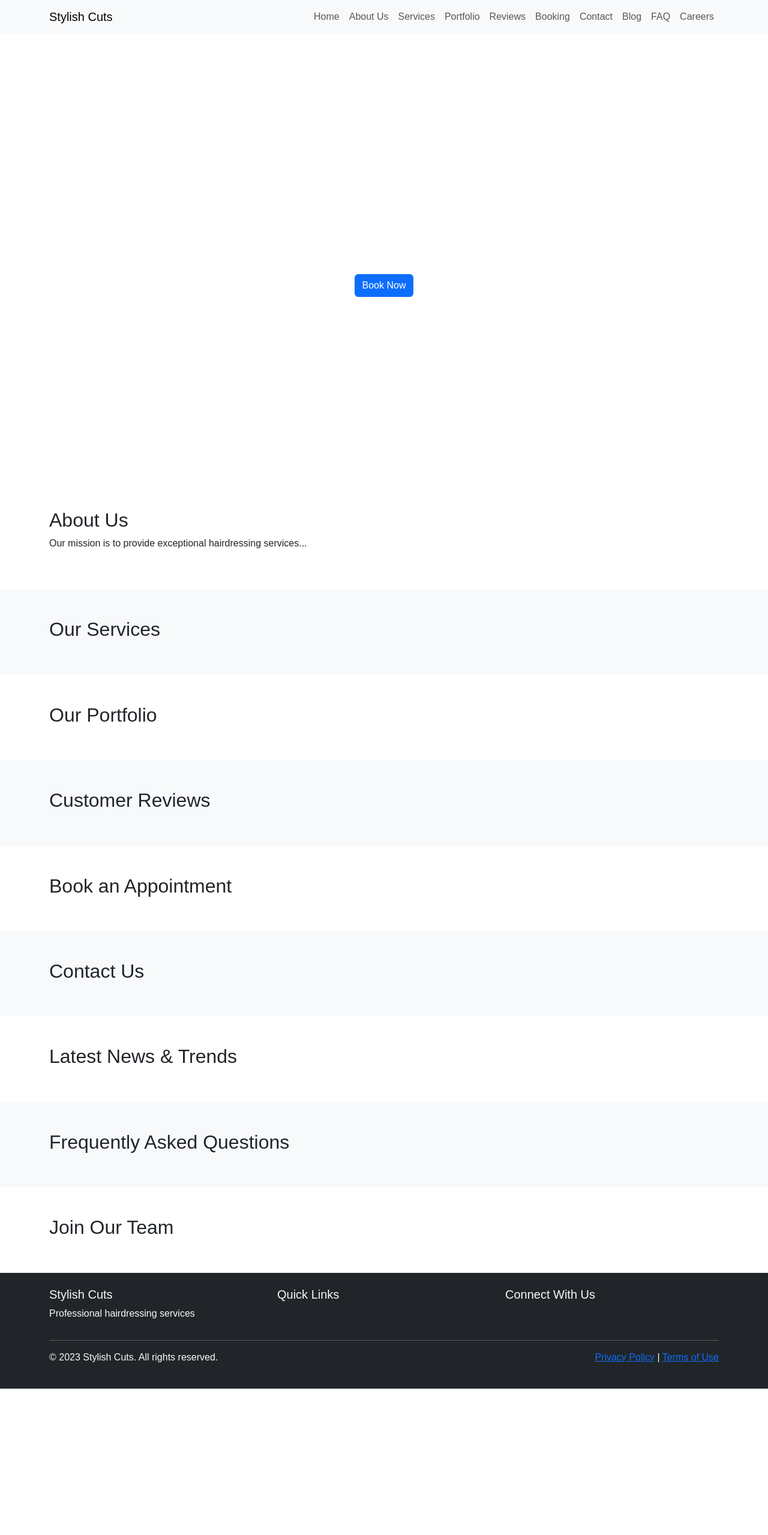
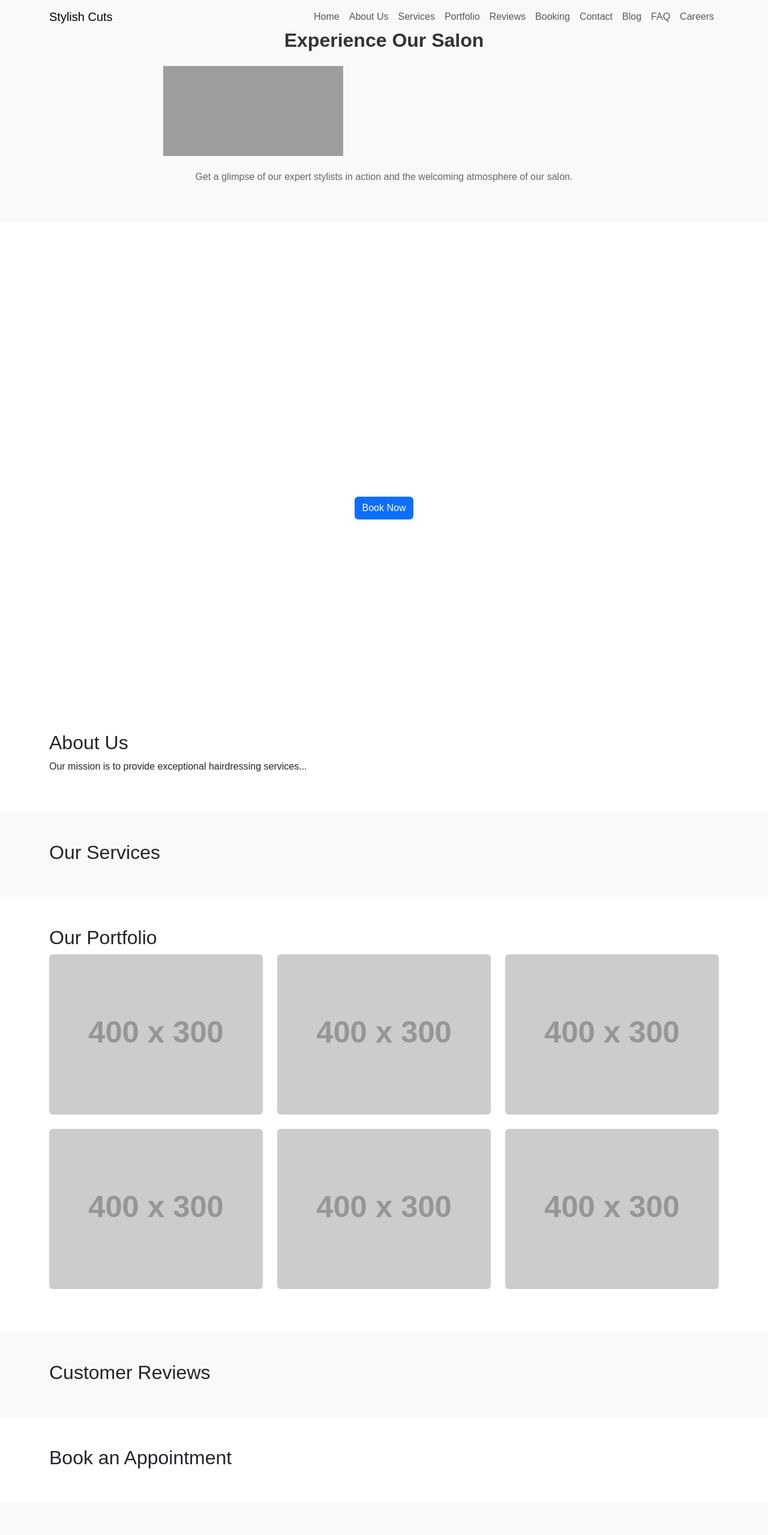
Before and after one commit to Surftrader/jl-studio, a plain HTML site: page index.html in a window 1280 px wide. Shown: the top 2559 px of the page at 60% size. Before the commit the page ends 2315 px from the top, so only its background shows below. Drawn offline with nearby package versions, Linux system fonts and the light colour scheme; some packages are replaced by stand-ins of ours; grey boxes are pictures that could not be loaded; placeholder pictures from the web are drawn by us.

Commit message:
add map and video

```diff
--- a/index.html
+++ b/index.html
@@ -8,6 +8,7 @@
     <link href="https://cdn.jsdelivr.net/npm/bootstrap@5.3.0-alpha1/dist/css/bootstrap.min.css" rel="stylesheet">
     <link href="https://cdnjs.cloudflare.com/ajax/libs/font-awesome/6.0.0-beta3/css/all.min.css" rel="stylesheet">
     <link href="styles.css" rel="stylesheet">
+    <link rel="stylesheet" href="https://unpkg.com/leaflet@1.7.1/dist/leaflet.css" />
 </head>
 
 <body>
@@ -36,6 +37,23 @@
             </div>
         </nav>
     </header>
+
+    <!-- New Video Section -->
+    <section id="promo-video" class="py-5">
+        <div class="container">
+            <h2 class="text-center mb-4">Experience Our Salon</h2>
+            <div class="row justify-content-center">
+                <div class="col-lg-8">
+                    <div class="embed-responsive embed-responsive-16by9">
+                        <iframe class="embed-responsive-item" src="https://www.youtube.com/embed/dQw4w9WgXcQ"
+                            allowfullscreen></iframe>
+                    </div>
+                </div>
+            </div>
+            <p class="text-center mt-3">Get a glimpse of our expert stylists in action and the welcoming atmosphere of
+                our salon.</p>
+        </div>
+    </section>
 
     <main>
         <section id="home" class="hero">
@@ -68,6 +86,30 @@
                 <h2>Our Portfolio</h2>
                 <div class="row" id="portfolio-gallery">
                     <!-- Add portfolio images here -->
+                    <div class="col-md-4 mb-4">
+                        <img src="https://via.placeholder.com/400x300.jpg?text=Elegant+Updo" alt="Elegant Updo"
+                            class="img-fluid rounded">
+                    </div>
+                    <div class="col-md-4 mb-4">
+                        <img src="https://via.placeholder.com/400x300.jpg?text=Modern+Bob+Cut" alt="Modern Bob Cut"
+                            class="img-fluid rounded">
+                    </div>
+                    <div class="col-md-4 mb-4">
+                        <img src="https://via.placeholder.com/400x300.jpg?text=Vibrant+Color+Transformation"
+                            alt="Vibrant Color Transformation" class="img-fluid rounded">
+                    </div>
+                    <div class="col-md-4 mb-4">
+                        <img src="https://via.placeholder.com/400x300.jpg?text=Classic+Men's+Cut"
+                            alt="Classic Men's Cut" class="img-fluid rounded">
+                    </div>
+                    <div class="col-md-4 mb-4">
+                        <img src="https://via.placeholder.com/400x300.jpg?text=Beachy+Waves" alt="Beachy Waves"
+                            class="img-fluid rounded">
+                    </div>
+                    <div class="col-md-4 mb-4">
+                        <img src="https://via.placeholder.com/400x300.jpg?text=Bridal+Hairstyle" alt="Bridal Hairstyle"
+                            class="img-fluid rounded">
+                    </div>
                 </div>
             </div>
         </section>
@@ -94,10 +136,14 @@
                 <h2>Contact Us</h2>
                 <div class="row">
                     <div class="col-md-6">
-                        <!-- Add contact information and form here -->
+                        <form>
+                            <!-- Existing form elements -->
+                        </form>
                     </div>
                     <div class="col-md-6">
-                        <!-- Add Google Map embed here -->
+                        <h3>Our Location</h3>
+                        <p>123 Main St, Austin, TX 78701</p>
+                        <div id="map" style="width: 100%; height: 400px;"></div>
                     </div>
                 </div>
             </div>
@@ -159,6 +205,31 @@
     <script src="https://cdn.jsdelivr.net/npm/bootstrap@5.3.0-alpha1/dist/js/bootstrap.bundle.min.js"></script>
     <script src="https://code.jquery.com/jquery-3.6.0.min.js"></script>
     <script src="script.js"></script>
+    <script src="https://maps.googleapis.com/maps/api/js?key=YOUR_API_KEY"></script>
+    <script>
+        function initMap() {
+            const location = { lat: 30.2672, lng: -97.7431 }; // Coordinates for Austin, TX
+            const map = new google.maps.Map(document.getElementById("map"), {
+                zoom: 15,
+                center: location,
+            });
+            const marker = new google.maps.Marker({
+                position: location,
+                map: map,
+            });
+        }
+
+        window.onload = initMap;
+    </script>
+    <script>
+        var map = L.map('map').setView([30.2672, -97.7431], 15);
+        L.tileLayer('https://{s}.tile.openstreetmap.org/{z}/{x}/{y}.png', {
+            attribution: '&copy; <a href="https://www.openstreetmap.org/copyright">OpenStreetMap</a> contributors'
+        }).addTo(map);
+        L.marker([30.2672, -97.7431]).addTo(map)
+            .bindPopup('123 Main St, Austin, TX 78701')
+            .openPopup();
+    </script>
 </body>
 
 </html>
--- a/styles.css
+++ b/styles.css
@@ -54,3 +54,16 @@ section {
         font-size: 1.2rem;
     }
 }
+
+#promo-video {
+    background-color: #f8f9fa;
+}
+
+#promo-video h2 {
+    color: #333;
+    font-weight: bold;
+}
+
+#promo-video p {
+    color: #666;
+}
```
